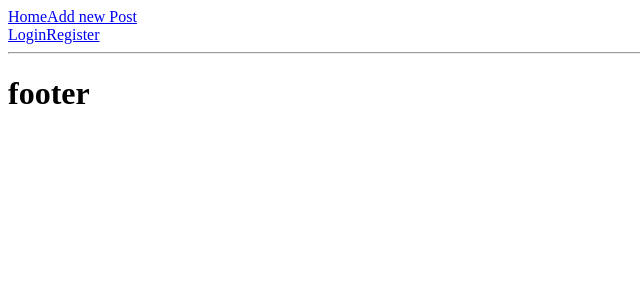
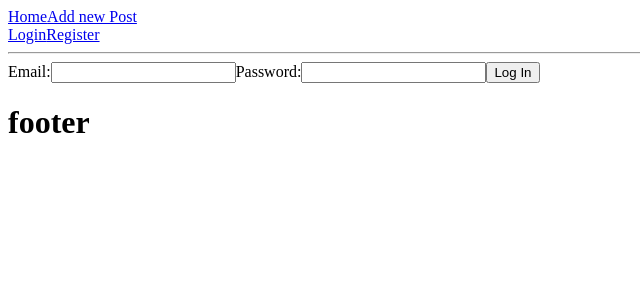
Before and after one commit to LaurynasMaz/React-exam, a React (Create React App) app: page /login in a window 1280 px wide. Shown: the top 300 px of the page, without its empty margins (0-640 px from the left). Built offline with nearby package versions, Linux system fonts and the light colour scheme; no server answers.

Commit message:
pridetas login

```diff
--- a/src/App.jsx
+++ b/src/App.jsx
@@ -1,7 +1,7 @@
 import './App.css';
 import { Routes, Route } from 'react-router-dom';
-import Register from './components/Register';
-import Login from './components/Login';
+import Register from './components/authentication/Register';
+import Login from './components/authentication/Login';
 import Home from './components/Home';
 import Add from './components/Add';
 import Header from './components/Header';
--- /dev/null
+++ b/src/components/authentication/Login.jsx
@@ -0,0 +1,58 @@
+import UserContext from "../../contexts/UserContext";
+import { useContext, useState } from "react";
+import { useNavigate } from "react-router-dom";
+
+const Login = () => {
+
+   const [formInputs, setFormInputs] = useState({
+      email : '',
+      password : ''
+   });
+   const [failedLogIn, setFailedLogIn] = useState(false);
+   const { users, setLoggedInUser } = useContext(UserContext);
+
+   const navigate = useNavigate();
+
+   const handleSubmit = (e) => {
+      e.preventDefault();
+
+      const loggedInUser = users.find(user => user.email === formInputs.email && user.password === formInputs.password);
+
+      if (!loggedInUser) {
+         setFailedLogIn(true);
+         return;
+      }
+
+      setLoggedInUser(loggedInUser);
+      navigate('/');
+   }
+
+   return (
+   <>
+      <div>
+         <form onSubmit={handleSubmit}>
+            <label>
+            Email:
+            <input type="email" name="email"
+            value={formInputs.email}
+            onChange={(e)=>setFormInputs({...formInputs, email:e.target.value})}
+            />
+            </label>
+            <label>
+            Password:
+            <input type="password" name="password"
+            value={formInputs.password}
+            onChange={(e)=>setFormInputs({...formInputs, password:e.target.value})}
+            />
+            </label>
+            <input type="submit" value="Log In" />
+            {
+            failedLogIn && <span>Wrong email or password</span>
+            }
+         </form>
+      </div>
+   </>
+);
+}
+
+export default Login;
--- a/src/components/Register.jsx
+++ b/src/components/authentication/Register.jsx
@@ -1,6 +1,6 @@
 import React, { useState, useContext } from "react";
 import { useNavigate } from "react-router-dom";
-import UserContext from "../contexts/UserContext";
+import UserContext from "../../contexts/UserContext";
 
 const Register = () => {
    const { users, addNewUser, setLoggedInUser } = useContext(UserContext);
```
Also changed, not shown: src/components/Login.jsx (deleted, +0 -7 lines), src/data/data.json (+6 -1 lines).
